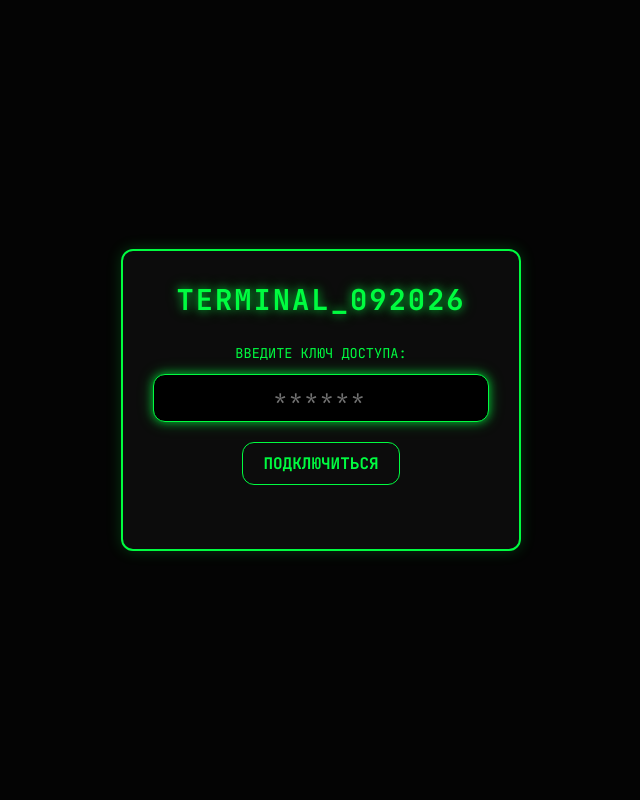
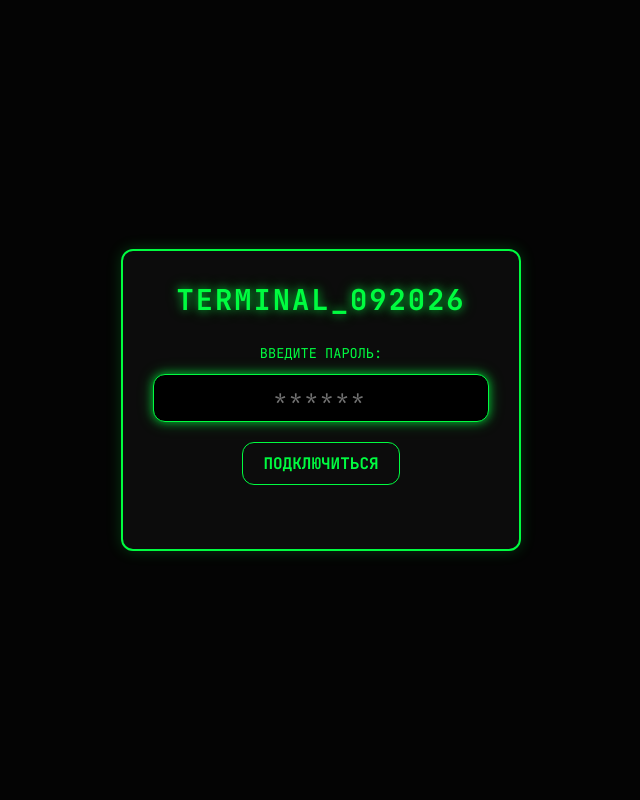
Before and after one commit to MaximTaxi2026/Terminal, a FastAPI app: page / in a window 1280 px wide. Shown: the whole page, without its empty margins (319-959 px from the left). Run offline with FastAPI, Linux system fonts and the light colour scheme; some libraries are stand-ins or nearby versions.

Commit message:
Update index.html

```diff
--- a/templates/index.html
+++ b/templates/index.html
@@ -13,7 +13,7 @@
     <div id="lock-screen">
         <div class="lock-container">
             <div class="lock-logo glow-text">TERMINAL_092026</div>
-            <div class="form-label" style="margin-bottom: 12px;">ВВЕДИТЕ КЛЮЧ ДОСТУПА:</div>
+            <div class="form-label" style="margin-bottom: 12px;">ВВЕДИТЕ ПАРОЛЬ:</div>
             <input type="password" id="password-input" class="lock-input" placeholder="******" autofocus>
             <button id="auth-btn" class="btn-terminal">ПОДКЛЮЧИТЬСЯ</button>
             <div id="auth-error" class="error-msg"></div>
```
